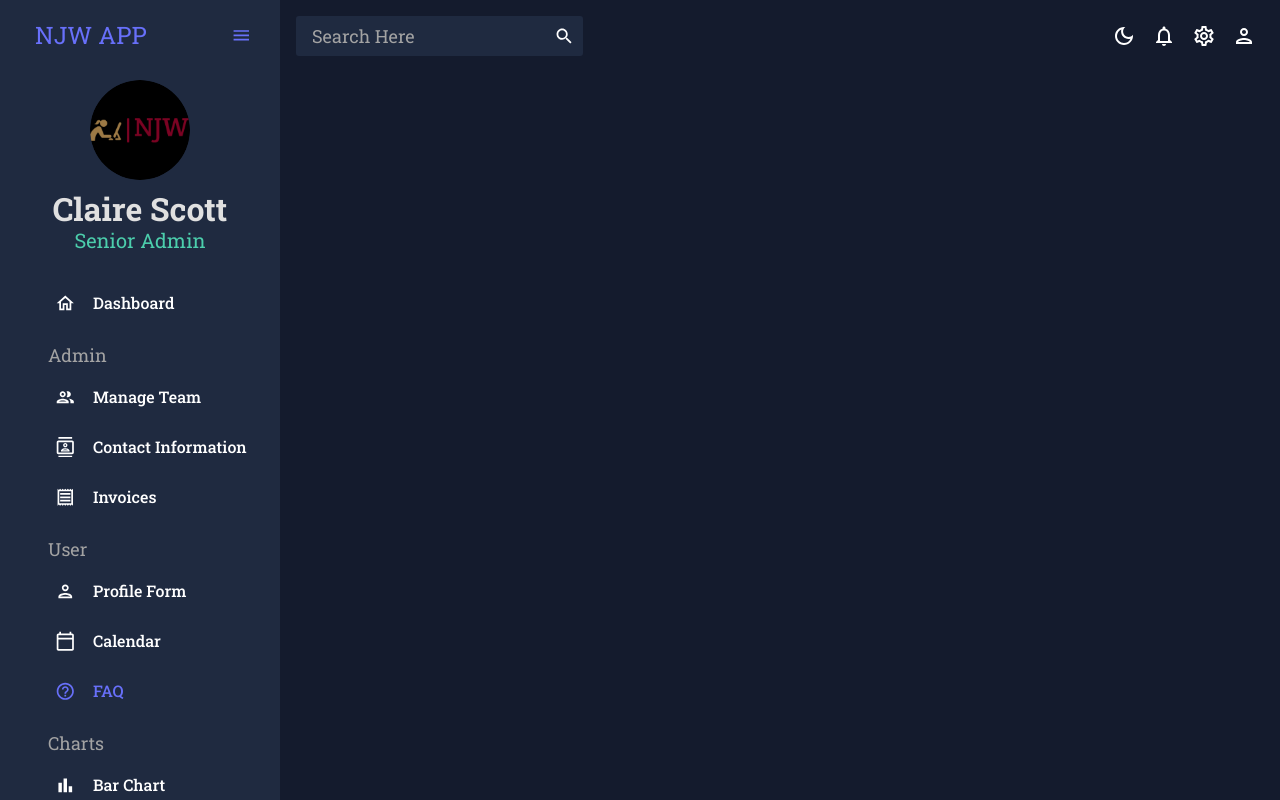
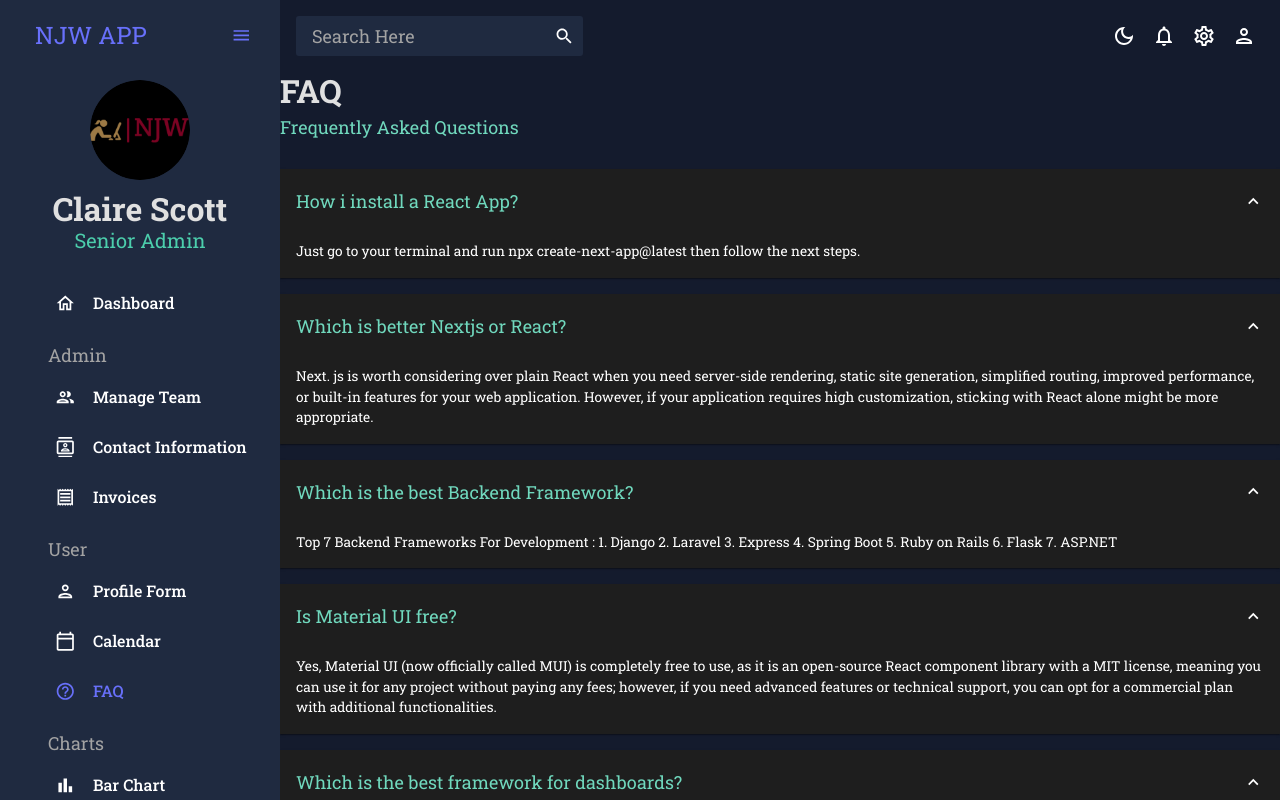
Before and after one commit to NatashaJWangui/React-Admin-Dashboard, a React (Create React App) app: page /FAQ in a window 1280 px wide. Shown: the top 800 px of the page. Built offline with nearby package versions, Linux system fonts and the light colour scheme.

Commit message:
Update faq
Update faq

```diff
--- a/src/App.js
+++ b/src/App.js
@@ -11,10 +11,10 @@ import Contacts from "./components/Contacts";
 import Invoices from "./components/Invoices";
 import Form from "./components/Form";
 import Calendar from "./components/Calendar";
+import FAQ from "./components/FAQ";
 // import Bar from "./components/charts/Bar";
 // import Line from "./components/charts/Line";
 // import Pie from "./components/charts/Pie";
-// import FAQ from "./components/FAQ";
 // import Geography from "./components/Geography";
 
 
@@ -38,10 +38,10 @@ function App() {
             <Route path="/Invoices" element={<Invoices />} />
             <Route path="/Form" element={<Form />} />
             <Route path="/Calendar" element={<Calendar />} />
+            <Route path="/FAQ" element={<FAQ />} />
             {/* <Route path="/Bar" element={<Bar />} />
             <Route path="/Pie" element={<Pie />} />
             <Route path="/Line" element={<Line />} />
-            <Route path="/FAQ" element={<FAQ />} />
             <Route path="/Geography" element={<Geography />} /> */}
           </Routes>
         </main>
--- a/src/components/FAQ.jsx
+++ b/src/components/FAQ.jsx
@@ -1,8 +1,92 @@
 import React from 'react';
+import { Box, useTheme, Typography } from '@mui/material';
+import Header from './Header';
+import Accordion from '@mui/material/Accordion';
+import AccordionSummary from '@mui/material/AccordionSummary';
+import AccordionDetails from '@mui/material/AccordionDetails';
+import ExpandMoreIcon from '@mui/icons-material/ExpandMore';
+import { tokens } from '../theme';
 
 function FAQ() {
+  const theme = useTheme();
+  const colors = tokens(theme.palette.mode);
   return (
-    <div>FAQ</div>
+    <Box>
+      <Header title="FAQ" subtitle="Frequently Asked Questions"/>
+      {/* Box 1 */}
+      <Accordion defaultExpanded>
+        <AccordionSummary expandIcon={<ExpandMoreIcon/>}>
+          <Typography color={colors.greenAccent[400]} variant="h5">
+            How i install a React App?
+          </Typography>
+        </AccordionSummary>
+        <AccordionDetails>
+          <Typography>
+            Just go to your terminal and run npx create-next-app@latest then follow the next steps.
+          </Typography>
+        </AccordionDetails>
+      </Accordion>
+      {/* Box 2 */}
+      <Accordion defaultExpanded>
+        <AccordionSummary expandIcon={<ExpandMoreIcon/>}>
+          <Typography color={colors.greenAccent[400]} variant="h5">
+            Which is better Nextjs or React?
+          </Typography>
+        </AccordionSummary>
+        <AccordionDetails>
+          <Typography>
+            Next. js is worth considering over plain React when you need server-side rendering, static site generation, simplified routing, improved performance, or built-in features for your web application. However, if your application requires high customization, sticking with React alone might be more appropriate.
+          </Typography>
+        </AccordionDetails>
+      </Accordion>
+      {/* Box 3 */}
+      <Accordion defaultExpanded>
+        <AccordionSummary expandIcon={<ExpandMoreIcon/>}>
+          <Typography color={colors.greenAccent[400]} variant="h5">
+            Which is the best Backend Framework?
+          </Typography>
+        </AccordionSummary>
+        <AccordionDetails>
+          <Typography>
+            Top 7 Backend Frameworks For Development :
+              1. Django
+              2. Laravel
+              3. Express
+              4. Spring Boot
+              5. Ruby on Rails
+              6. Flask
+              7. ASP.NET
+          </Typography>
+        </AccordionDetails>
+      </Accordion>
+      {/* Box 4 */}
+      <Accordion defaultExpanded>
+        <AccordionSummary expandIcon={<ExpandMoreIcon/>}>
+          <Typography color={colors.greenAccent[400]} variant="h5">
+            Is Material UI free?
+          </Typography>
+        </AccordionSummary>
+        <AccordionDetails>
+          <Typography>
+          Yes, Material UI (now officially called MUI) is completely free to use, as it is an open-source React component library with a MIT license, meaning you can use it for any project without paying any fees; however, if you need advanced features or technical support, you can opt for a commercial plan with additional functionalities.
+          </Typography>
+        </AccordionDetails>
+      </Accordion>
+      {/* Box 5 */}
+      <Accordion defaultExpanded>
+        <AccordionSummary expandIcon={<ExpandMoreIcon/>}>
+          <Typography color={colors.greenAccent[400]} variant="h5">
+            Which is the best framework for dashboards?
+          </Typography>
+        </AccordionSummary>
+        <AccordionDetails>
+          <Typography>
+            For building dashboards, "Streamlit" is often considered one of the best frameworks, particularly for users seeking a quick and straightforward setup with minimal customization needs, thanks to its predefined layout, theme support, and integration with various graph libraries; making it ideal for rapid prototyping and deployment.
+          </Typography>
+        </AccordionDetails>
+      </Accordion>
+
+    </Box>
   )
 }
 
```
